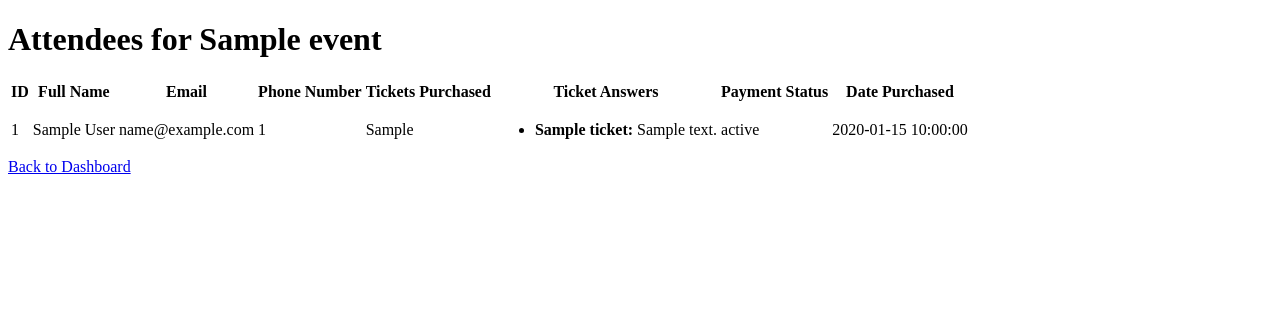
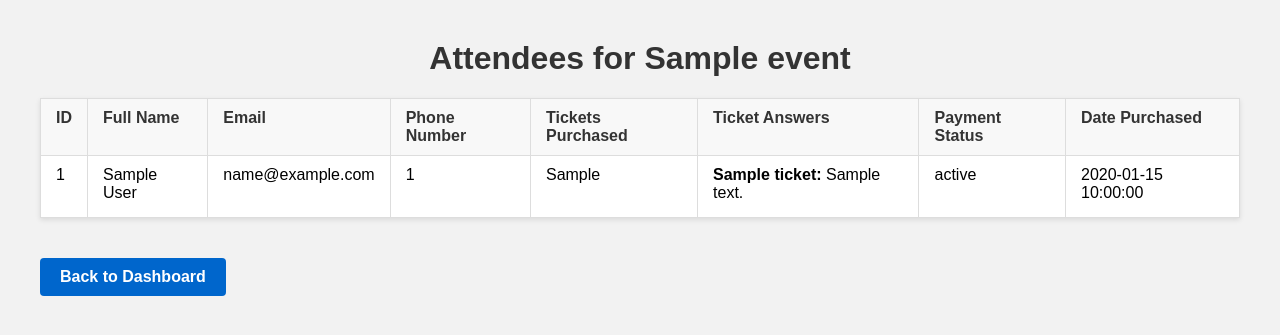
Before and after one commit to sandsltd/flask_app, a Python web app: template templates/view_attendees.html in a window 1280 px wide. Shown: the top 335 px of the page. Run offline with Jinja, Linux system fonts and the light colour scheme; the template is opened without the code that fills it: most values are stand-ins (such as "Sample title", 1, 10 or a date in 2020).

Commit message:
fixed view_attendees

```diff
--- a/templates/view_attendees.html
+++ b/templates/view_attendees.html
@@ -2,8 +2,73 @@
 <html>
 <head>
     <title>Attendees for {{ event.name }}</title>
+    <style>
+        body {
+            font-family: Arial, sans-serif;
+            background-color: #f2f2f2;
+            margin: 0;
+            padding: 0;
+        }
+        .container {
+            max-width: 1200px;
+            margin: 0 auto;
+            padding: 20px;
+        }
+        h1 {
+            color: #333333;
+            text-align: center;
+            margin-top: 20px;
+        }
+        table {
+            width: 100%;
+            border-collapse: collapse;
+            background-color: #ffffff;
+            margin: 20px 0;
+            box-shadow: 0 2px 5px rgba(0,0,0,0.1);
+        }
+        thead th {
+            position: sticky;
+            top: 0;
+            background-color: #f8f8f8;
+            color: #333333;
+            border: 1px solid #dddddd;
+            padding: 10px 15px;
+            text-align: left;
+        }
+        th, td {
+            border: 1px solid #dddddd;
+            padding: 10px 15px;
+            text-align: left;
+            vertical-align: top;
+        }
+        tr:nth-child(even) {
+            background-color: #f9f9f9;
+        }
+        ul {
+            list-style-type: none;
+            padding-left: 0;
+            margin: 0;
+        }
+        li {
+            margin-bottom: 5px;
+        }
+        a.button {
+            display: inline-block;
+            margin-top: 20px;
+            padding: 10px 20px;
+            background-color: #0066cc;
+            color: #ffffff;
+            text-decoration: none;
+            border-radius: 4px;
+            font-weight: bold;
+        }
+        a.button:hover {
+            background-color: #005bb5;
+        }
+    </style>
 </head>
 <body>
+    <div class="container">
         <h1>Attendees for {{ event.name }}</h1>
         <table>
             <thead>
@@ -41,6 +106,7 @@
                 {% endfor %}
             </tbody>
         </table>
-    <a href="{{ url_for('dashboard') }}">Back to Dashboard</a>
+        <a href="{{ url_for('dashboard') }}" class="button">Back to Dashboard</a>
+    </div>
 </body>
 </html>
```
Lines whose indentation alone changed are shown as unchanged.
